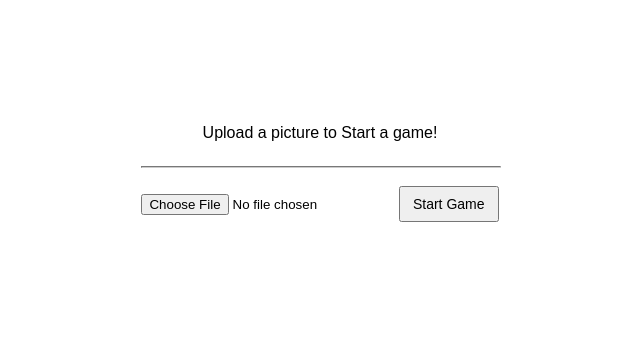
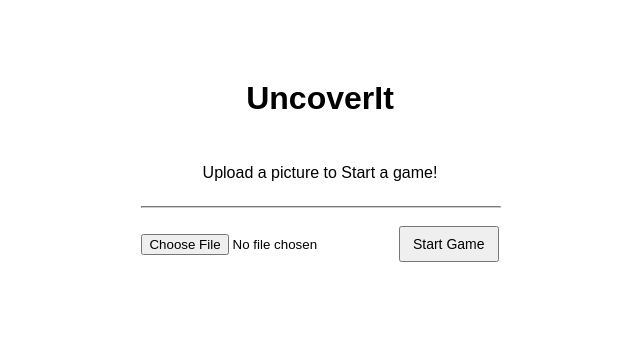
Before and after one commit to pdrhlik/uncover-it, a website built with Vite: page index.html in a window 1280 px wide. Shown: the part 192-553 px from the top of the page, without its empty margins (320-960 px from the left). Built offline with nearby package versions, Linux system fonts and the light colour scheme.

Commit message:
Rename app to UncoverIt

```diff
--- a/index.html
+++ b/index.html
@@ -3,11 +3,12 @@
 <head>
   <meta charset="UTF-8" />
   <meta name="viewport" content="width=device-width, initial-scale=1.0" />
-  <title>Picture Guessing Game</title>
+  <title>UncoverIt - Picture Guessing Game</title>
   <link rel="stylesheet" href="/src/style.css" />
 </head>
 <body>
   <div id="game-container">
+    <h1>UncoverIt</h1>
     <div id="grid-container"></div>
     <p id="guess-message">Upload a picture to Start a game!</p>
     <hr>
--- a/package.json
+++ b/package.json
@@ -1,7 +1,7 @@
 {
-  "name": "picture-guessing-game",
+  "name": "uncover-it",
   "private": true,
-  "version": "0.0.0",
+  "version": "0.1.0",
   "type": "module",
   "scripts": {
     "dev": "vite",
```
